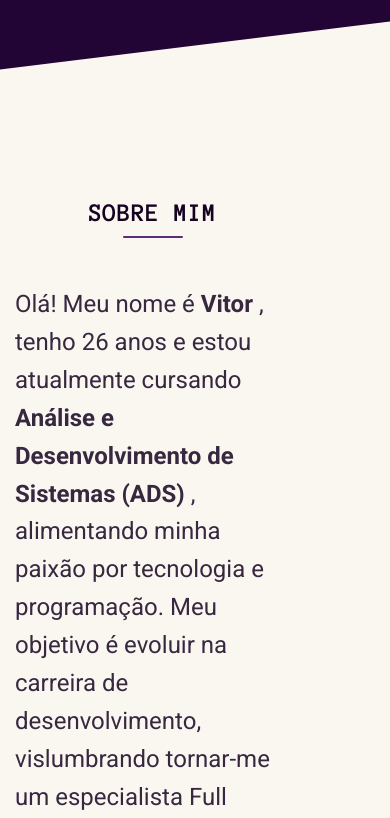
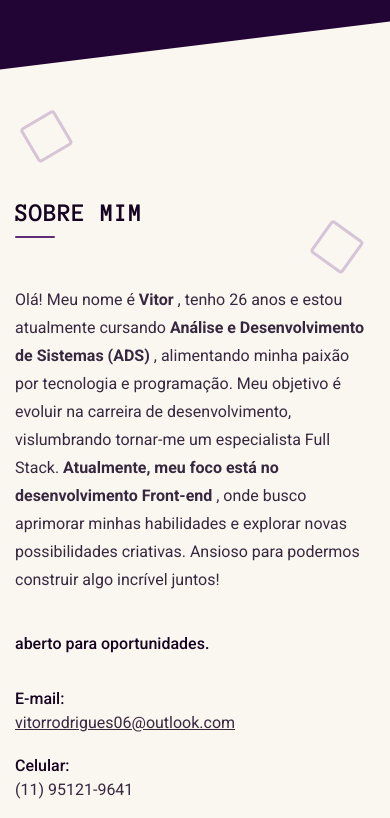
Before and after one commit to vrodrigues06/Portifolio, a plain HTML site: page index.html in a window 390 px wide. Shown: the part 660-1478 px from the top of the page. Drawn offline with Linux system fonts and the light colour scheme.

Commit message:
ajustes no responsivo da area sobre

```diff
--- a/css/sobre.css
+++ b/css/sobre.css
@@ -1,3 +1,7 @@
+.sobre {
+  gap: 40px;
+}
+
 .roxo {
   color: #160321;
   letter-spacing: 0;
@@ -14,14 +18,18 @@ p strong {
 .sobre-info .texto {
   color: #372840;
   margin-bottom: 40px;
+  max-width: 50ch;
+  line-height: 1.75;
+  font-size: 20px;
 }
 
 
 h4 {
-  font-size: 26px;
+  font-size: 20px;
   color: #160321;
   font-weight: 500;
   margin-bottom: 60px;
+  position: relative;
 }
 
 .contato {
@@ -48,7 +56,7 @@ h4 {
 
 .contato-email::before {
   content: 'E-mail:';
-  font-size: 20px;
+  font-size: inherit;
   color: #160321;
   font-weight: 500;
   position: absolute;
@@ -57,9 +65,105 @@ h4 {
 
 .contato-tel::before {
   content: 'Celular:';
-  font-size: 20px;
+  font-size: inherit;
   color: #160321;
   font-weight: 500;
   position: absolute;
   top: -24px;
 }
+
+/* Responsivo */
+
+@media(max-width: 900px) {
+  .sobre {
+    grid-template-columns: 1fr;
+    position: relative;
+  }
+
+  .sobre::after {
+    content: "";
+    display: block;
+    position: absolute;
+    background: url(../img/dec-left.svg) no-repeat;
+    width: 60px;
+    height: 60px;
+    top: -20px;
+    left: 20px;
+    opacity: .3;
+  }
+
+  .sobre::before {
+    content: "";
+    display: block;
+    position: absolute;
+    background: url(../img/dec-right.svg) no-repeat;
+    width: 60px;
+    height: 60px;
+    top: 180px;
+    right: 80px;
+    opacity: .3;
+  }
+
+  h4::after {
+    content: "";
+    display: block;
+    position: absolute;
+    background: url(../img/dec-left.svg) no-repeat;
+    width: 60px;
+    height: 60px;
+    top: 180px;
+    left: 60px;
+    opacity: .3;
+  }
+
+}
+
+@media (max-width: 750px) {
+  .roxo {
+    display: block;
+    text-align: start;
+  }
+
+  .roxo::before {
+    width: 40px;
+  }
+
+  .sobre::before {
+    right: 20px;
+    top: 90px;
+  }
+}
+
+@media (max-width: 600px) {
+  .sobre-info .texto {
+    font-size: 16px;
+  }
+
+  h4 {
+    font-size: 16px;
+  }
+
+  .contato li {
+    font-size: 16px;
+  }
+
+  h4::after {
+    top: 170px;
+  }
+}
+
+
+@media (max-width: 400px) {
+  .contato-email {
+    margin-bottom: 20px;
+
+  }
+
+  .contato-tel {
+    margin-right: 120px;
+  }
+
+  h4::after {
+    top: 240px;
+  }
+}
```
